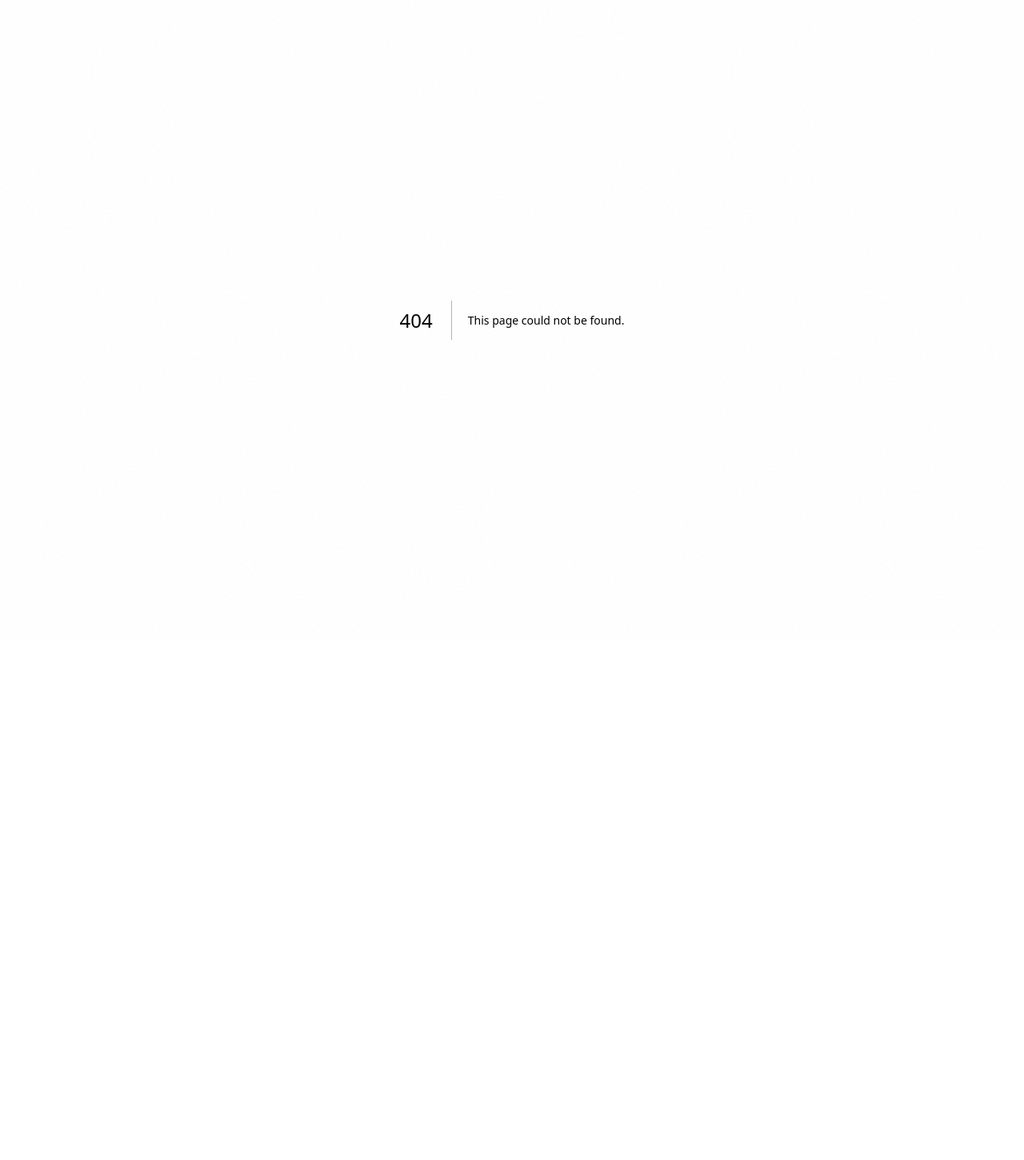
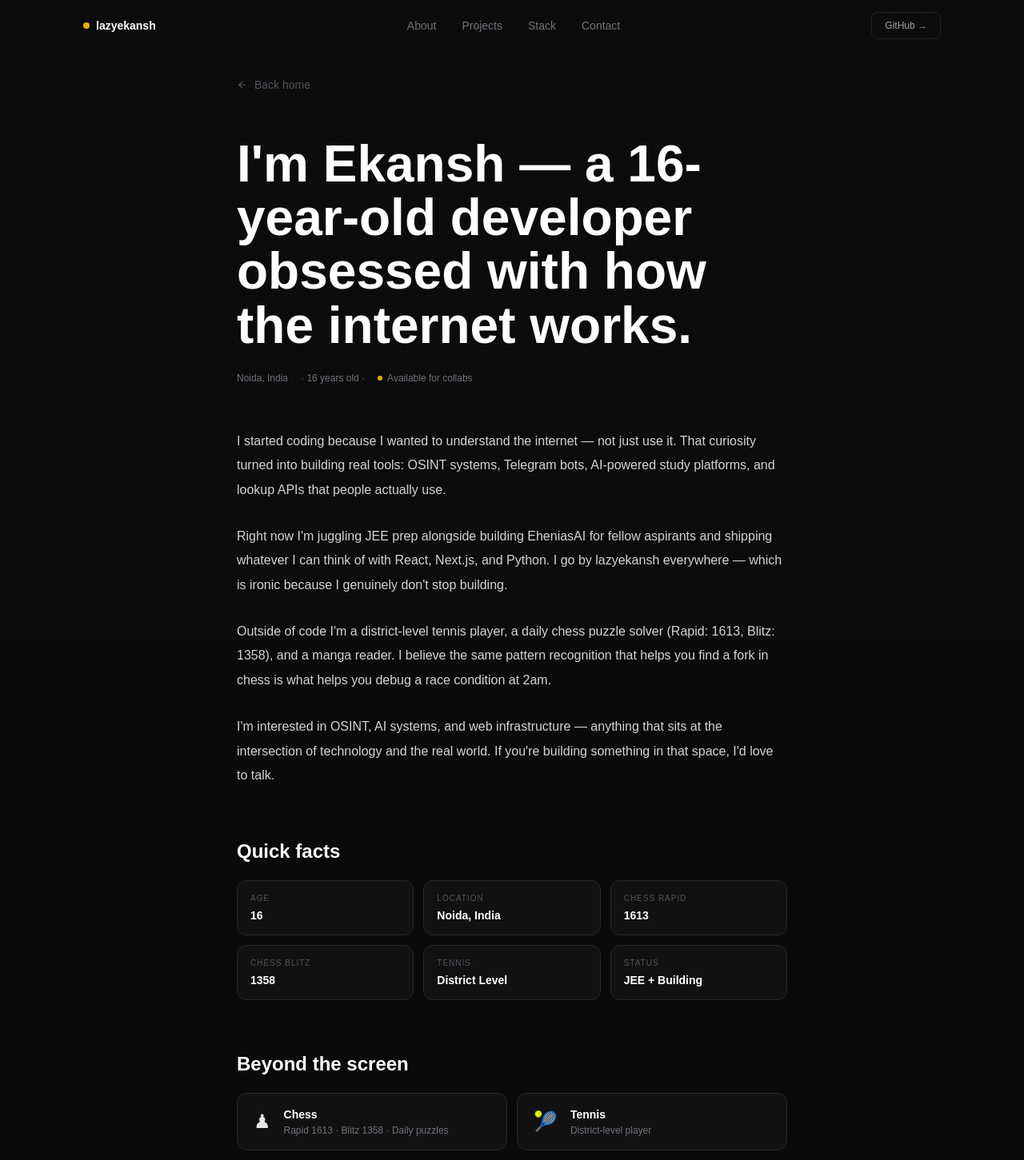
Before and after one commit to lazyekansh/pfekku, a Next.js app: page /about in a window 1280 px wide. Before the commit this address had no page. Shown: the top 1451 px of the page at 80% size. Before the commit the page ends 800 px from the top, so only its background shows below. Built offline with nearby package versions, Linux system fonts and the light colour scheme; a web font is replaced by a local one.

Commit message:
Add AboutPage component with bio and interests

```diff
--- /dev/null
+++ b/app/about/page.tsx
@@ -0,0 +1,87 @@
+'use client'
+import { motion } from 'framer-motion'
+import Link from 'next/link'
+import { ArrowLeft } from 'lucide-react'
+import { BIO, USER } from '@/lib/data'
+import Navbar from '@/components/Navbar'
+import Footer from '@/components/Footer'
+
+export default function AboutPage() {
+  return (
+    <>
+      <Navbar />
+      <main className="min-h-screen bg-[#0a0a0a] pt-24 pb-24">
+        <div className="max-w-3xl mx-auto px-6 md:px-10">
+
+          <motion.div initial={{ opacity: 0, x: -12 }} animate={{ opacity: 1, x: 0 }} transition={{ duration: 0.4 }}>
+            <Link href="/" className="inline-flex items-center gap-2 text-sm text-zinc-600 hover:text-white transition-colors mb-14 group font-satoshi">
+              <ArrowLeft size={14} className="group-hover:-translate-x-1 transition-transform" />
+              Back home
+            </Link>
+          </motion.div>
+
+          {/* Header */}
+          <motion.div initial={{ opacity: 0, y: 20 }} animate={{ opacity: 1, y: 0 }} transition={{ delay: 0.1, duration: 0.5 }}>
+            <h1 className="font-cabinet font-bold text-white leading-[1.05] mb-6"
+              style={{ fontSize: 'clamp(36px,6vw,64px)' }}>
+              {BIO.headline}
+            </h1>
+
+            <div className="flex flex-wrap gap-4 text-xs text-zinc-500 font-satoshi mb-14">
+              <span className="flex items-center gap-1.5"> {USER.location}</span>
+              <span>· 16 years old ·</span>
+              <span className="flex items-center gap-1.5">
+                <span className="w-1.5 h-1.5 rounded-full bg-accent animate-pulse inline-block" />
+                Available for collabs
+              </span>
+            </div>
+          </motion.div>
+
+          {/* Bio paragraphs */}
+          <div className="space-y-7 mb-16">
+            {BIO.paragraphs.map((p, i) => (
+              <motion.p key={i}
+                initial={{ opacity: 0, y: 14 }} animate={{ opacity: 1, y: 0 }}
+                transition={{ delay: 0.15 + i * 0.1, duration: 0.5 }}
+                className="text-zinc-300 text-base leading-[1.9] font-satoshi">
+                {p}
+              </motion.p>
+            ))}
+          </div>
+
+          {/* Quick facts */}
+          <motion.div initial={{ opacity: 0, y: 16 }} animate={{ opacity: 1, y: 0 }} transition={{ delay: 0.55 }}
+            className="mb-16">
+            <h2 className="font-cabinet font-bold text-white text-2xl mb-5">Quick facts</h2>
+            <div className="grid grid-cols-2 sm:grid-cols-3 gap-3">
+              {BIO.facts.map(f => (
+                <div key={f.label} className="px-4 py-3.5 rounded-xl border border-zinc-800 bg-zinc-900/50">
+                  <p className="text-[10px] uppercase tracking-widest text-zinc-600 font-satoshi mb-1">{f.label}</p>
+                  <p className="text-white text-sm font-semibold font-satoshi">{f.value}</p>
+                </div>
+              ))}
+            </div>
+          </motion.div>
+
+          {/* Interests */}
+          <motion.div initial={{ opacity: 0, y: 16 }} animate={{ opacity: 1, y: 0 }} transition={{ delay: 0.65 }}>
+            <h2 className="font-cabinet font-bold text-white text-2xl mb-5">Beyond the screen</h2>
+            <div className="grid grid-cols-1 sm:grid-cols-2 gap-3">
+              {BIO.interests.map(item => (
+                <div key={item.title} className="flex items-center gap-4 px-5 py-4 rounded-xl border border-zinc-800 bg-zinc-900/50 hover:bg-zinc-800/50 transition-all">
+                  <span className="text-2xl">{item.icon}</span>
+                  <div>
+                    <p className="text-white text-sm font-semibold font-satoshi">{item.title}</p>
+                    <p className="text-zinc-500 text-xs font-satoshi mt-0.5">{item.sub}</p>
+                  </div>
+                </div>
+              ))}
+            </div>
+          </motion.div>
+
+        </div>
+      </main>
+      <Footer />
+    </>
+  )
+}
```
